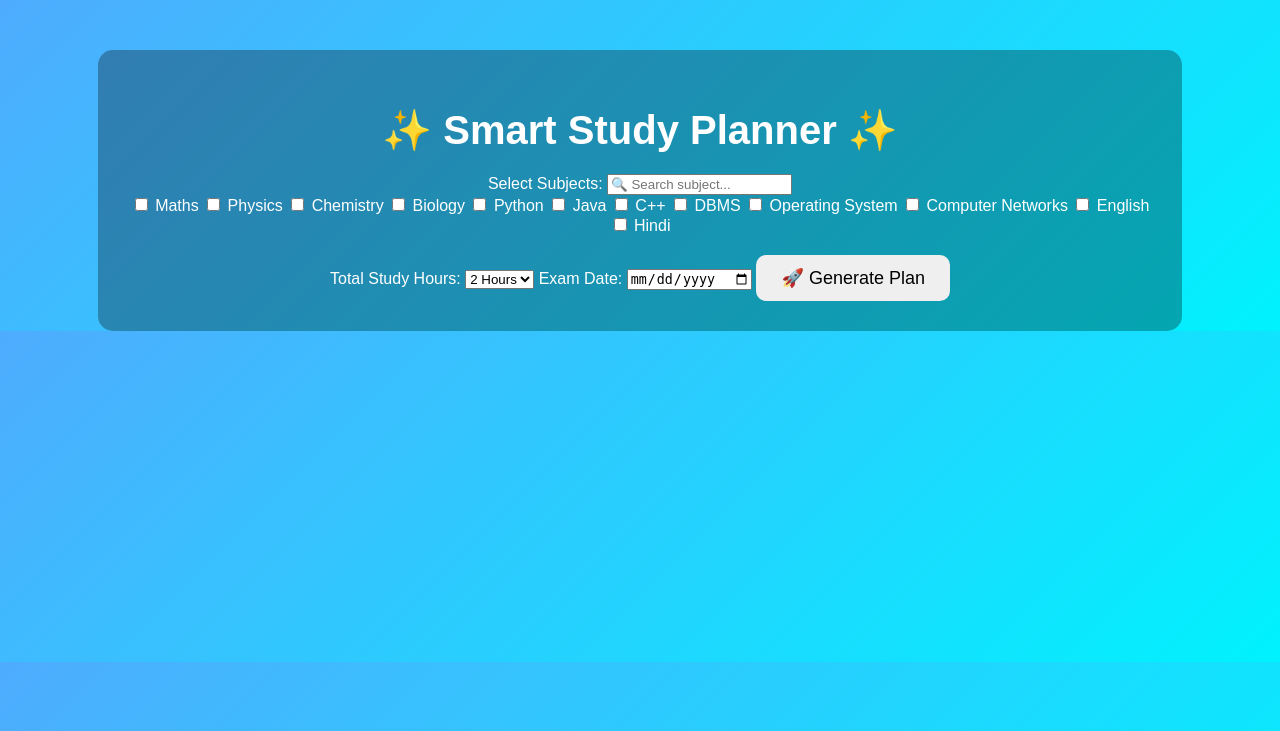
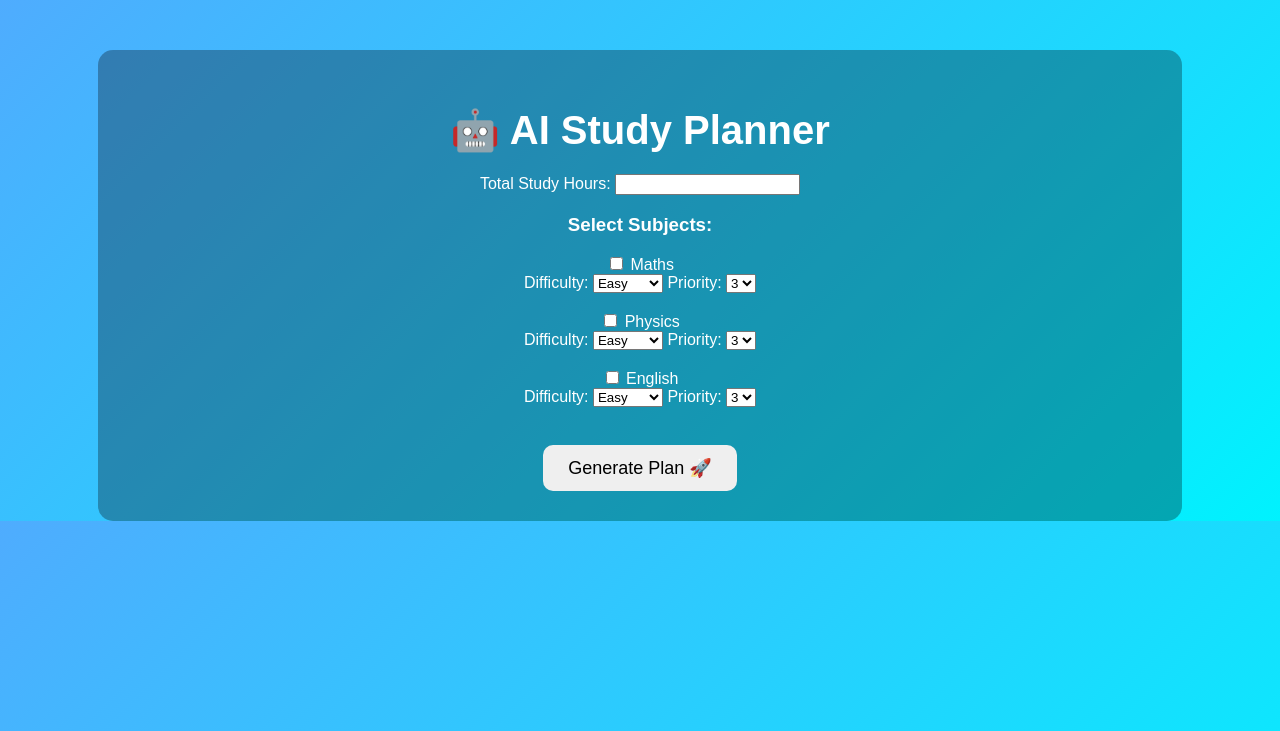
Before and after one commit to tarunkumar-ai-dev/ai_study_planner, a Flask app: page / in a window 1280 px wide. Shown: the top 731 px of the page. Run offline with Flask 3, Linux system fonts and the light colour scheme.

Commit message:
Update index.html

```diff
--- a/templates/index.html
+++ b/templates/index.html
@@ -1,7 +1,7 @@
 <!DOCTYPE html>
 <html>
 <head>
-    <title>Smart Study Planner</title>
+    <title>AI Study Planner</title>
     <link rel="stylesheet" href="{{ url_for('static', filename='style.css') }}">
 </head>
 
@@ -9,111 +9,99 @@
 
 <div class="container">
 
-    <h1>✨ Smart Study Planner ✨</h1>
+    <h1>🤖 AI Study Planner</h1>
 
     <form action="/generate" method="POST">
 
-        <!-- SUBJECT SEARCH -->
-        <label>Select Subjects:</label>
+        <label>Total Study Hours:</label>
+        <input type="number" name="hours" required>
 
-        <input type="text" id="searchBox" placeholder="🔍 Search subject..." onkeyup="filterSubjects()">
+        <h3>Select Subjects:</h3>
 
-        <div id="subjectList" class="subject-list">
+        <div class="subject-box">
 
-            <label><input type="checkbox" name="selected_subjects" value="Maths"> Maths</label>
-            <label><input type="checkbox" name="selected_subjects" value="Physics"> Physics</label>
-            <label><input type="checkbox" name="selected_subjects" value="Chemistry"> Chemistry</label>
-            <label><input type="checkbox" name="selected_subjects" value="Biology"> Biology</label>
-            <label><input type="checkbox" name="selected_subjects" value="Python"> Python</label>
-            <label><input type="checkbox" name="selected_subjects" value="Java"> Java</label>
-            <label><input type="checkbox" name="selected_subjects" value="C++"> C++</label>
-            <label><input type="checkbox" name="selected_subjects" value="DBMS"> DBMS</label>
-            <label><input type="checkbox" name="selected_subjects" value="OS"> Operating System</label>
-            <label><input type="checkbox" name="selected_subjects" value="CN"> Computer Networks</label>
-            <label><input type="checkbox" name="selected_subjects" value="English"> English</label>
-            <label><input type="checkbox" name="selected_subjects" value="Hindi"> Hindi</label>
+            <!-- SUBJECT 1 -->
+            <div>
+                <input type="checkbox" name="selected_subjects" value="Maths"> Maths
 
-        </div>
-
-        <!-- SELECTED SUBJECT SETTINGS -->
-        <div id="selectedSubjects"></div>
-
-        <!-- HOURS -->
-        <label>Total Study Hours:</label>
-        <select name="hours">
-            <option value="2">2 Hours</option>
-            <option value="4">4 Hours</option>
-            <option value="6">6 Hours</option>
-            <option value="8">8 Hours</option>
-        </select>
-
-        <!-- EXAM DATE -->
-        <label>Exam Date:</label>
-        <input type="date" name="exam_date">
-
-        <button type="submit">🚀 Generate Plan</button>
-
-    </form>
-
-</div>
-
-<!-- SEARCH SCRIPT -->
-<script>
-function filterSubjects() {
-    let input = document.getElementById("searchBox").value.toLowerCase();
-    let labels = document.querySelectorAll("#subjectList label");
-
-    labels.forEach(label => {
-        let text = label.innerText.toLowerCase();
-        label.style.display = text.includes(input) ? "" : "none";
-    });
-}
-</script>
-
-<!-- DYNAMIC SUBJECT SETTINGS -->
-<script>
-const subjects = document.querySelectorAll("input[name='selected_subjects']");
-const container = document.getElementById("selectedSubjects");
-
-subjects.forEach(sub => {
-    sub.addEventListener("change", updateSubjects);
-});
-
-function updateSubjects() {
-    container.innerHTML = "";
-
-    document.querySelectorAll("input[name='selected_subjects']:checked")
-    .forEach(sub => {
-
-        let name = sub.value;
-
-        let div = document.createElement("div");
-        div.style.marginTop = "10px";
-
-        div.innerHTML = `
-            <b>${name}</b><br>
+                <br>
 
                 Difficulty:
-            <select name="difficulty_${name}">
+                <select name="difficulty_Maths">
                     <option value="easy">Easy</option>
                     <option value="medium">Medium</option>
                     <option value="hard">Hard</option>
                 </select>
 
                 Priority:
-            <select name="priority_${name}">
+                <select name="priority_Maths">
                     <option value="1">1</option>
                     <option value="2">2</option>
-                <option value="3">3</option>
+                    <option value="3" selected>3</option>
                     <option value="4">4</option>
                     <option value="5">5</option>
                 </select>
-        `;
+            </div>
 
-        container.appendChild(div);
-    });
-}
-</script>
+            <br>
+
+            <!-- SUBJECT 2 -->
+            <div>
+                <input type="checkbox" name="selected_subjects" value="Physics"> Physics
+
+                <br>
+
+                Difficulty:
+                <select name="difficulty_Physics">
+                    <option value="easy">Easy</option>
+                    <option value="medium">Medium</option>
+                    <option value="hard">Hard</option>
+                </select>
+
+                Priority:
+                <select name="priority_Physics">
+                    <option value="1">1</option>
+                    <option value="2">2</option>
+                    <option value="3" selected>3</option>
+                    <option value="4">4</option>
+                    <option value="5">5</option>
+                </select>
+            </div>
+
+            <br>
+
+            <!-- SUBJECT 3 -->
+            <div>
+                <input type="checkbox" name="selected_subjects" value="English"> English
+
+                <br>
+
+                Difficulty:
+                <select name="difficulty_English">
+                    <option value="easy">Easy</option>
+                    <option value="medium">Medium</option>
+                    <option value="hard">Hard</option>
+                </select>
+
+                Priority:
+                <select name="priority_English">
+                    <option value="1">1</option>
+                    <option value="2">2</option>
+                    <option value="3" selected>3</option>
+                    <option value="4">4</option>
+                    <option value="5">5</option>
+                </select>
+            </div>
+
+        </div>
+
+        <br>
+
+        <button type="submit">Generate Plan 🚀</button>
+
+    </form>
+
+</div>
 
 </body>
 </html>
```
Lines whose indentation alone changed are shown as unchanged.
